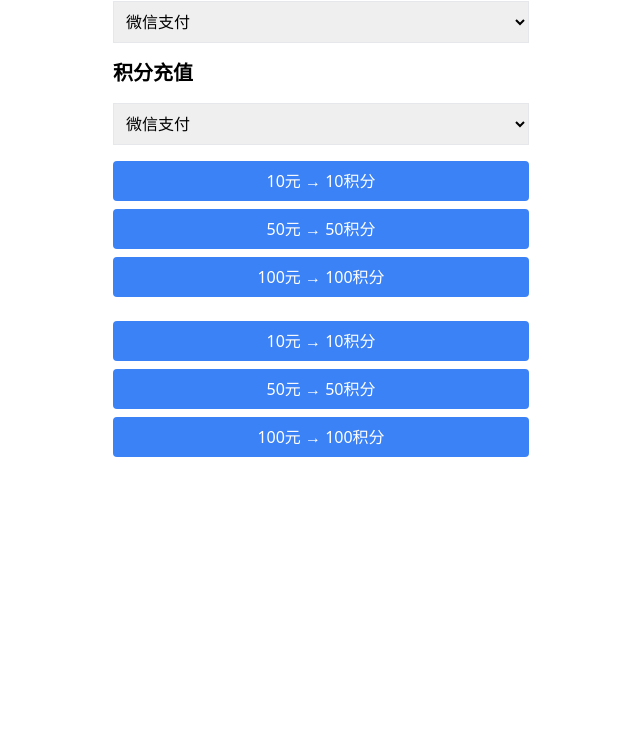
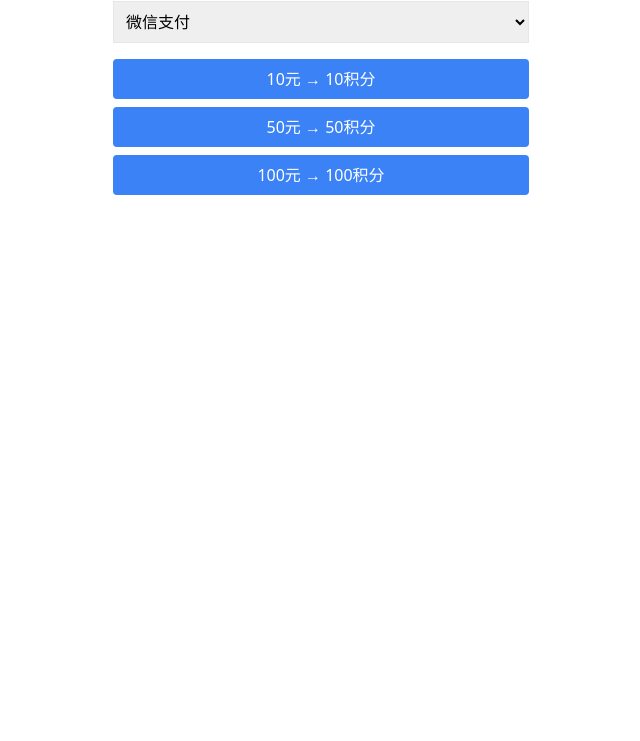
Before and after one commit to wp568/wp568.github.io, a website: page recharge.html in a window 1280 px wide. Shown: the part 59-800 px from the top of the page, without its empty margins (319-959 px from the left). Drawn offline with nearby package versions, Linux system fonts and the light colour scheme.

Commit message:
Update recharge.html

```diff
--- a/recharge.html
+++ b/recharge.html
@@ -1,17 +1,4 @@
 <!DOCTYPE html>
-<html lang="zh-CN">
-<head>
-  <meta charset="UTF-8">
-  <title>充值</title>
-  <script src="https://cdn.tailwindcss.com"></script>
-</head>
-<body class="max-w-md mx-auto p-4">
-  <h1 class="text-xl font-bold mb-4">积分充值</h1>
-
-  <select id="payType" class="border p-2 w-full mb-4">
-    <option value="1">微信支付</option>
-    <option value="2">支付宝支付</option>
-  </select><!DOCTYPE html>
 <html lang="zh-CN">
 <head>
   <meta charset="UTF-8">
@@ -80,32 +67,3 @@
   </script>
 </body>
 </html>
-
-
-  <button onclick="pay(10)" class="bg-blue-500 text-white p-2 w-full rounded mb-2">10元 → 10积分</button>
-  <button onclick="pay(50)" class="bg-blue-500 text-white p-2 w-full rounded mb-2">50元 → 50积分</button>
-  <button onclick="pay(100)" class="bg-blue-500 text-white p-2 w-full rounded mb-2">100元 → 100积分</button>
-
-  <div id="qrcode" class="mt-4 text-center"></div>
-
-  <script>
-    const user = JSON.parse(localStorage.getItem("aiUser"));
-    const API = "https://wp568-github-io.onrender.com";
-
-    function pay(points) {
-      const t = document.getElementById("payType").value;
-      fetch(API + "/api/charge", {
-        method: "POST",
-        headers: { "Content-Type": "application/json" },
-        body: JSON.stringify({ username: user.username, points, payType: parseInt(t) })
-      });
-
-      if (t == 1) {
-        qrcode.innerHTML = `<h3>微信支付</h3><img src="/qrcode-wechat.png" width="300"><p>支付后联系管理员</p>`;
-      } else {
-        qrcode.innerHTML = `<h3>支付宝支付</h3><img src="/qrcode-alipay.png" width="300"><p>支付后联系管理员</p>`;
-      }
-    }
-  </script>
-</body>
-</html>
```
